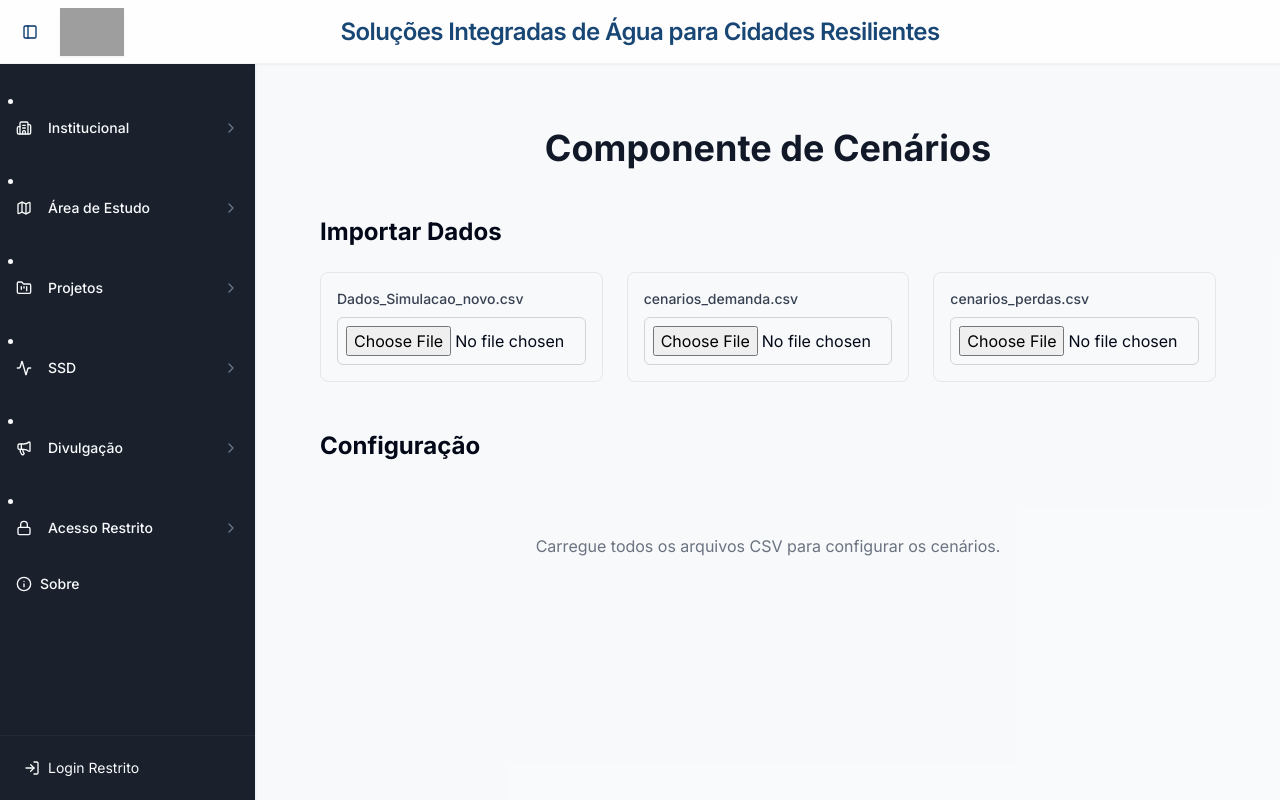
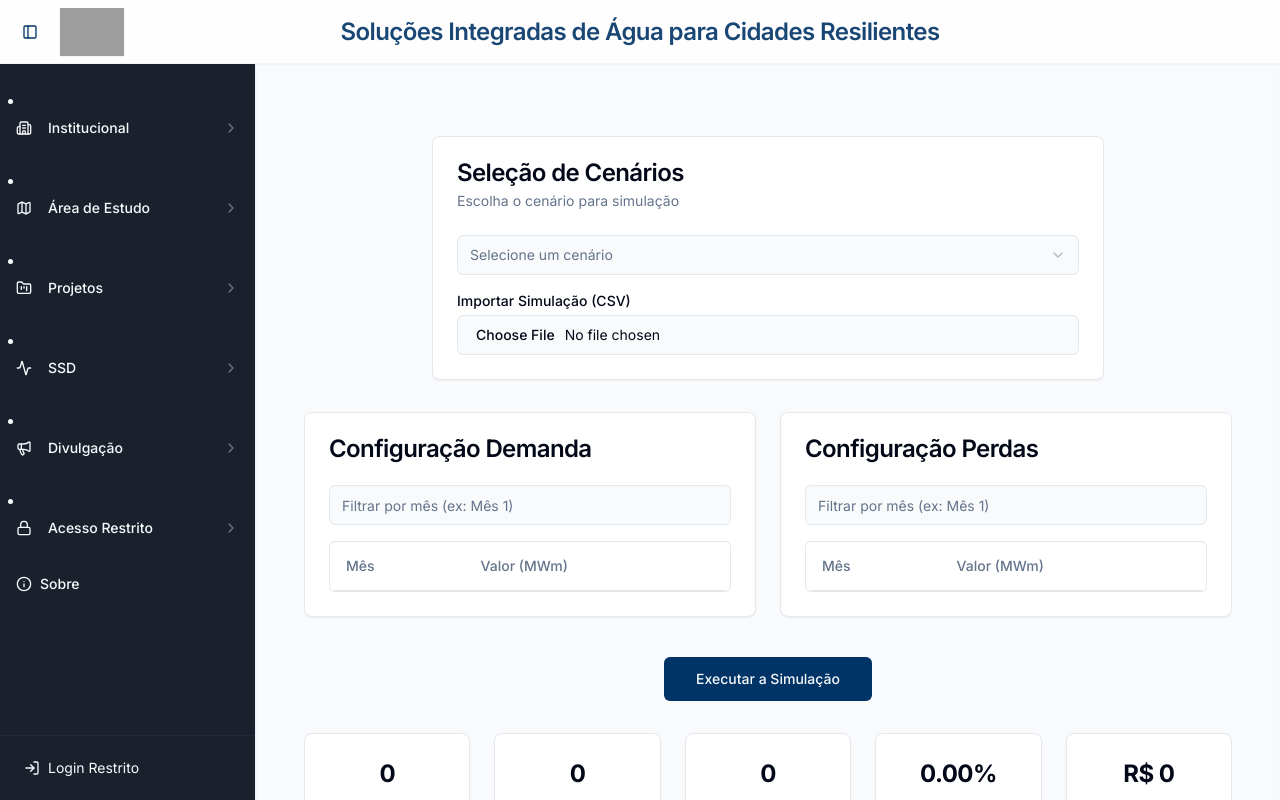
Before and after one commit to wlibrelon/ssd_sacre_v2, a React (Vite) app: page /ssd/cenarios in a window 1280 px wide. Built offline with nearby package versions, Linux system fonts and the light colour scheme; grey boxes are pictures that could not be loaded.

Commit message:
Auto-commit after full sync (build simulation)

```diff
--- a/src/pages/ssd/Cenarios.tsx
+++ b/src/pages/ssd/Cenarios.tsx
@@ -1,393 +1,248 @@
-import React, { useState, useCallback, useEffect } from 'react'
-import Papa from 'papaparse'
+import React, { useState, useEffect, ChangeEvent } from 'react'
+import { Card, CardContent, CardHeader, CardTitle, CardDescription } from '@/components/ui/card'
 import {
-  LineChart,
-  Line,
-  XAxis,
-  YAxis,
-  CartesianGrid,
-  Tooltip,
-  Legend,
-  ResponsiveContainer,
-  ScatterChart,
-  Scatter,
-  Cell,
-  BarChart,
-  Bar,
-} from 'recharts'
+  Select,
+  SelectContent,
+  SelectItem,
+  SelectTrigger,
+  SelectValue,
+} from '@/components/ui/select'
+import { Button } from '@/components/ui/button'
+import { Input } from '@/components/ui/input'
+import {
+  Table,
+  TableBody,
+  TableCell,
+  TableHead,
+  TableHeader,
+  TableRow,
+} from '@/components/ui/table'
+
+interface DataItem {
+  mes: string
+  valor: number
+}
+
+const Cenarios: React.FC = () => {
+  const [selectedScenario, setSelectedScenario] = useState<string>('')
+  const [demandaData, setDemandaData] = useState<DataItem[]>([])
+  const [perdasData, setPerdasData] = useState<DataItem[]>([])
+  const [demandaFilter, setDemandaFilter] = useState<string>('')
+  const [perdasFilter, setPerdasFilter] = useState<string>('')
+  const [showDemandaPerdas, setShowDemandaPerdas] = useState<boolean>(false)
+  const [totalDemanda, setTotalDemanda] = useState<number>(0)
+  const [totalPerdas, setTotalPerdas] = useState<number>(0)
+  const [energiaTotal, setEnergiaTotal] = useState<number>(0)
+  const [fatorPerdas, setFatorPerdas] = useState<number>(0)
+  const [custoTotal, setCustoTotal] = useState<number>(0)
+  const [simulationFile, setSimulationFile] = useState<File | null>(null)
+
+  useEffect(() => {
+    if (selectedScenario) {
+      // Mock data for demanda and perdas
+      const mockDemanda: DataItem[] = []
+      const mockPerdas: DataItem[] = []
+      for (let i = 1; i <= 12; i++) {
+        mockDemanda.push({ mes: `Mês ${i}`, valor: 1000 + i * 50 })
+        mockPerdas.push({ mes: `Mês ${i}`, valor: 50 + i * 2 })
+      }
+      setDemandaData(mockDemanda)
+      setPerdasData(mockPerdas)
+      setShowDemandaPerdas(false)
+    }
+  }, [selectedScenario])
 
   const normalizeString = (str: string): string => {
-  return (
-    str
-      ?.toString()
+    return str
+      .normalize('NFD')
+      .replace(/[\u0300-\u036f]/g, '')
       .toLowerCase()
       .trim()
-      .replace(/\s+/g, ' ')
-      .replace(/[^\w\s]/g, '') || ''
-  )
   }
 
-const formatNumber = (num: number, decimals: number = 2): string => {
-  return num.toLocaleString('pt-BR', {
-    minimumFractionDigits: decimals,
-    maximumFractionDigits: decimals,
-  })
+  const formatNumber = (num: number): string => {
+    return num.toLocaleString('pt-BR')
   }
 
-const CenariosComponent: React.FC = () => {
-  const [simulationRecords, setSimulationRecords] = useState<any[]>([])
-  const [demandaScenarios, setDemandaScenarios] = useState<any[]>([])
-  const [perdasScenarios, setPerdasScenarios] = useState<any[]>([])
-  const [selectedDemanda, setSelectedDemanda] = useState('')
-  const [selectedPerdas, setSelectedPerdas] = useState('')
-  const [showSummary, setShowSummary] = useState(false)
-  const [summaryData, setSummaryData] = useState({
-    meses: 0,
-    captado: 0,
-    demandado: 0,
-    demandaTotal: 0,
-    perdasMedia: 0,
-  })
-  const [chartData, setChartData] = useState<any[]>([])
+  const handleImportSimulation = async (e: ChangeEvent<HTMLInputElement>) => {
+    const files = e.target.files
+    if (files && files[0]) {
+      const importedFile = files[0]
+      setSimulationFile(importedFile)
+      // Simulate file processing (e.g., parse CSV)
+      const text = await importedFile.text()
+      console.log('Arquivo de simulação importado:', text)
+      // Logic to update data would go here
+    }
+  }
 
-  const handleSimulacaoFile = useCallback((e: React.ChangeEvent<HTMLInputElement>) => {
-    const file = e.target.files?.[0]
-    if (!file) return
-    if (!file.name.toLowerCase().endsWith('.csv')) {
-      alert('Apenas arquivos CSV são permitidos.')
-      return
+  const filteredDemanda = demandaData.filter((item) =>
+    normalizeString(item.mes).includes(normalizeString(demandaFilter)),
+  )
+
+  const filteredPerdas = perdasData.filter((item) =>
+    normalizeString(item.mes).includes(normalizeString(perdasFilter)),
+  )
+
+  const handleSimulation = () => {
+    const totDem = filteredDemanda.reduce((sum, item) => sum + item.valor, 0)
+    const totPer = filteredPerdas.reduce((sum, item) => sum + item.valor, 0)
+    const energia = totDem - totPer
+    const fator = totDem > 0 ? (totPer / totDem) * 100 : 0
+    const custo = energia * 0.5 // Arbitrary calculation
+
+    setTotalDemanda(totDem)
+    setTotalPerdas(totPer)
+    setEnergiaTotal(energia)
+    setFatorPerdas(fator)
+    setCustoTotal(custo)
+    setShowDemandaPerdas(true)
   }
-    if (file.size > 10 * 1024 * 1024) {
-      alert('Arquivo muito grande (máximo 10MB).')
-      return
-    }
-    Papa.parse(file, {
-      header: true,
-      skipEmptyLines: true,
-      complete: (results) => {
-        setSimulationRecords(results.data as any[])
-        setShowSummary(false)
-      },
-      error: (error) => alert('Erro ao processar arquivo de simulação: ' + error),
-    })
-  }, [])
-
-  const handleDemandaFile = useCallback((e: React.ChangeEvent<HTMLInputElement>) => {
-    const file = e.target.files?.[0]
-    if (!file) return
-    if (!file.name.toLowerCase().endsWith('.csv')) {
-      alert('Apenas arquivos CSV são permitidos.')
-      return
-    }
-    if (file.size > 10 * 1024 * 1024) {
-      alert('Arquivo muito grande (máximo 10MB).')
-      return
-    }
-    Papa.parse(file, {
-      header: true,
-      skipEmptyLines: true,
-      complete: (results) => {
-        setDemandaScenarios(results.data as any[])
-        setSelectedDemanda('')
-        setShowSummary(false)
-      },
-      error: (error) => alert('Erro ao processar cenários de demanda: ' + error),
-    })
-  }, [])
-
-  const handlePerdasFile = useCallback((e: React.ChangeEvent<HTMLInputElement>) => {
-    const file = e.target.files?.[0]
-    if (!file) return
-    if (!file.name.toLowerCase().endsWith('.csv')) {
-      alert('Apenas arquivos CSV são permitidos.')
-      return
-    }
-    if (file.size > 10 * 1024 * 1024) {
-      alert('Arquivo muito grande (máximo 10MB).')
-      return
-    }
-    Papa.parse(file, {
-      header: true,
-      skipEmptyLines: true,
-      complete: (results) => {
-        setPerdasScenarios(results.data as any[])
-        setSelectedPerdas('')
-        setShowSummary(false)
-      },
-      error: (error) => alert('Erro ao processar cenários de perdas: ' + error),
-    })
-  }, [])
-
-  const handleExecutar = useCallback(() => {
-    if (!selectedDemanda || !selectedPerdas) {
-      alert('Selecione os cenários de demanda e perdas.')
-      return
-    }
-    const demandaRow = demandaScenarios.find((s: any) => s.Cenário === selectedDemanda)
-    const perdasRow = perdasScenarios.find((s: any) => s.Cenário === selectedPerdas)
-    if (!demandaRow || !perdasRow) {
-      alert('Cenário selecionado não encontrado.')
-      return
-    }
-    const merged: any[] = []
-    let totalCaptado = 0
-    let totalDemandado = 0
-    let totalGrossDemand = 0
-    let totalPerdas = 0
-    simulationRecords.forEach((rec: any) => {
-      const mes = Number(rec.Mês)
-      const vazao = Number(rec.Vazao_1000m3_mes || 0)
-      const demandaStr = demandaRow[`Mês ${mes}`]
-      const perdasStr = perdasRow[`Mês ${mes}`]
-      const demandaVal = Number(demandaStr ?? 0)
-      const perdasVal = Number(perdasStr ?? 0)
-      const eficiencia = Math.max(0.01, 1 - perdasVal / 100) // Avoid div by zero
-      const grossDemand = demandaVal / eficiencia
-      const balance = vazao - grossDemand
-      merged.push({
-        Mes: mes,
-        Vazao: vazao,
-        Demanda: demandaVal,
-        Perdas: perdasVal,
-        Balance: balance,
-      })
-      totalCaptado += vazao
-      totalDemandado += demandaVal
-      totalGrossDemand += grossDemand
-      totalPerdas += perdasVal
-    })
-    const meses = merged.length
-    const perdasMedia = meses > 0 ? totalPerdas / meses : 0
-    setSummaryData({
-      meses,
-      captado: totalCaptado,
-      demandado: totalDemandado,
-      demandaTotal: totalGrossDemand,
-      perdasMedia,
-    })
-    setChartData(merged)
-    setShowSummary(true)
-  }, [simulationRecords, demandaScenarios, perdasScenarios, selectedDemanda, selectedPerdas])
-
-  useEffect(() => {
-    if (
-      demandaScenarios.length > 0 &&
-      perdasScenarios.length > 0 &&
-      demandaScenarios.length !== perdasScenarios.length
-    ) {
-      alert(
-        `Quantidades de cenários diferentes: Demanda (${demandaScenarios.length}), Perdas (${perdasScenarios.length}).`,
-      )
-    }
-  }, [demandaScenarios.length, perdasScenarios.length])
-
-  const isDataLoaded =
-    simulationRecords.length > 0 && demandaScenarios.length > 0 && perdasScenarios.length > 0
 
   return (
-    <div className="container mx-auto p-8 max-w-7xl">
-      <h1 className="text-4xl font-bold text-gray-900 mb-12 text-center">Componente de Cenários</h1>
+    <div className="container mx-auto py-10 px-4">
+      <Card className="w-full max-w-2xl mx-auto mb-8">
+        <CardHeader>
+          <CardTitle>Seleção de Cenários</CardTitle>
+          <CardDescription>Escolha o cenário para simulação</CardDescription>
+        </CardHeader>
+        <CardContent className="space-y-4">
+          <Select value={selectedScenario} onValueChange={setSelectedScenario}>
+            <SelectTrigger>
+              <SelectValue placeholder="Selecione um cenário" />
+            </SelectTrigger>
+            <SelectContent>
+              <SelectItem value="base">Base 2024</SelectItem>
+              <SelectItem value="otimista">Otimista 2025</SelectItem>
+              <SelectItem value="pessimista">Pessimista 2025</SelectItem>
+            </SelectContent>
+          </Select>
+          <div>
+            <label className="text-sm font-medium block mb-1">Importar Simulação (CSV)</label>
+            <Input type="file" accept=".csv" onChange={handleImportSimulation} />
+          </div>
+        </CardContent>
+      </Card>
 
-      {/* Seção de Importação */}
-      <section className="mb-12">
-        <h2 className="text-2xl font-bold mb-6">Importar Dados</h2>
-        <div className="grid grid-cols-1 md:grid-cols-3 gap-6">
-          <div className="border p-4 rounded-lg">
-            <label className="block text-sm font-medium text-gray-700 mb-2">
-              Dados_Simulacao_novo.csv
-            </label>
-            <input
-              type="file"
-              accept=".csv"
-              onChange={handleSimulacaoFile}
-              className="w-full p-2 border border-gray-300 rounded-md"
+      <div className="grid grid-cols-1 md:grid-cols-2 gap-6 mb-8">
+        <Card>
+          <CardHeader>
+            <CardTitle>Configuração Demanda</CardTitle>
+          </CardHeader>
+          <CardContent className="space-y-4">
+            <Input
+              placeholder="Filtrar por mês (ex: Mês 1)"
+              value={demandaFilter}
+              onChange={(e) => setDemandaFilter(e.target.value)}
             />
+            <div className="rounded-md border max-h-60 overflow-auto">
+              <Table>
+                <TableHeader>
+                  <TableRow>
+                    <TableHead>Mês</TableHead>
+                    <TableHead>Valor (MWm)</TableHead>
+                  </TableRow>
+                </TableHeader>
+                <TableBody>
+                  {filteredDemanda.map((item, index) => (
+                    <TableRow key={index}>
+                      <TableCell>{item.mes}</TableCell>
+                      <TableCell>{formatNumber(item.valor)}</TableCell>
+                    </TableRow>
+                  ))}
+                </TableBody>
+              </Table>
             </div>
-          <div className="border p-4 rounded-lg">
-            <label className="block text-sm font-medium text-gray-700 mb-2">
-              cenarios_demanda.csv
-            </label>
-            <input
-              type="file"
-              accept=".csv"
-              onChange={handleDemandaFile}
-              className="w-full p-2 border border-gray-300 rounded-md"
+          </CardContent>
+        </Card>
+
+        <Card>
+          <CardHeader>
+            <CardTitle>Configuração Perdas</CardTitle>
+          </CardHeader>
+          <CardContent className="space-y-4">
+            <Input
+              placeholder="Filtrar por mês (ex: Mês 1)"
+              value={perdasFilter}
+              onChange={(e) => setPerdasFilter(e.target.value)}
             />
+            <div className="rounded-md border max-h-60 overflow-auto">
+              <Table>
+                <TableHeader>
+                  <TableRow>
+                    <TableHead>Mês</TableHead>
+                    <TableHead>Valor (MWm)</TableHead>
+                  </TableRow>
+                </TableHeader>
+                <TableBody>
+                  {filteredPerdas.map((item, index) => (
+                    <TableRow key={index}>
+                      <TableCell>{item.mes}</TableCell>
+                      <TableCell>{formatNumber(item.valor)}</TableCell>
+                    </TableRow>
+                  ))}
+                </TableBody>
+              </Table>
             </div>
-          <div className="border p-4 rounded-lg">
-            <label className="block text-sm font-medium text-gray-700 mb-2">
-              cenarios_perdas.csv
-            </label>
-            <input
-              type="file"
-              accept=".csv"
-              onChange={handlePerdasFile}
-              className="w-full p-2 border border-gray-300 rounded-md"
-            />
-          </div>
-        </div>
-      </section>
+          </CardContent>
+        </Card>
 
-      {/* Seção de Configuração */}
-      <section className="mb-12">
-        <h2 className="text-2xl font-bold mb-6">Configuração</h2>
-        {!isDataLoaded ? (
-          <div className="text-center py-12 text-gray-500">
-            Carregue todos os arquivos CSV para configurar os cenários.
-          </div>
-        ) : (
-          <>
-            <div className="grid grid-cols-1 lg:grid-cols-3 gap-6 mb-6">
-              <div className="lg:col-span-1 p-6 border-2 border-gray-300 rounded-xl shadow-lg">
-                <h3 className="text-xl font-bold mb-4">Cenários de Demanda</h3>
-                <select
-                  value={selectedDemanda}
-                  onChange={(e) => setSelectedDemanda(e.target.value)}
-                  className="w-full p-3 border border-gray-300 rounded-lg focus:outline-none focus:ring-2 focus:ring-blue-500"
-                >
-                  <option value="">Selecione um cenário</option>
-                  {demandaScenarios.map((scenario: any, index: number) => (
-                    <option key={index} value={scenario.Cenário}>
-                      {scenario.Cenário}
-                    </option>
-                  ))}
-                </select>
-              </div>
-              <div className="lg:col-span-1 p-6 border-2 border-gray-300 rounded-xl shadow-lg">
-                <h3 className="text-xl font-bold mb-4">Cenários de Perdas</h3>
-                <select
-                  value={selectedPerdas}
-                  onChange={(e) => setSelectedPerdas(e.target.value)}
-                  className="w-full p-3 border border-gray-300 rounded-lg focus:outline-none focus:ring-2 focus:ring-blue-500"
-                >
-                  <option value="">Selecione um cenário</option>
-                  {perdasScenarios.map((scenario: any, index: number) => (
-                    <option key={index} value={scenario.Cenário}>
-                      {scenario.Cenário}
-                    </option>
-                  ))}
-                </select>
-              </div>
-              <div className="p-6 border-2 border-blue-300 rounded-xl shadow-lg flex items-center justify-center">
-                <button
-                  onClick={handleExecutar}
-                  disabled={!selectedDemanda || !selectedPerdas}
-                  className="w-full bg-blue-600 text-white py-4 px-8 rounded-lg font-bold text-lg hover:bg-blue-700 disabled:bg-gray-400 disabled:cursor-not-allowed transition-colors"
-                >
+        <div className="md:col-span-2 flex justify-center pt-4">
+          <Button onClick={handleSimulation} size="lg" className="w-full md:w-auto">
             Executar a Simulação
-                </button>
-              </div>
-            </div>
-          </>
-        )}
-      </section>
-
-      {/* Dashboard */}
-      {showSummary && (
-        <section>
-          <h2 className="text-3xl font-bold mb-8 text-center">Dashboard de Resultados</h2>
-          <div className="grid grid-cols-1 sm:grid-cols-2 lg:grid-cols-5 gap-6 mb-12">
-            <div className="p-6 bg-white border-4 border-gray-400 rounded-xl shadow-lg text-center">
-              <h3 className="text-lg font-semibold text-gray-700 mb-2">Meses</h3>
-              <p className="text-3xl font-bold text-gray-900">{summaryData.meses}</p>
-            </div>
-            <div className="p-6 bg-white border-4 border-green-500 rounded-xl shadow-lg text-center">
-              <h3 className="text-lg font-semibold text-gray-700 mb-2">Volume Captado (1000m³)</h3>
-              <p className="text-3xl font-bold text-green-900">
-                {formatNumber(summaryData.captado)}
-              </p>
-            </div>
-            <div className="p-6 bg-white border-4 border-blue-500 rounded-xl shadow-lg text-center">
-              <h3 className="text-lg font-semibold text-gray-700 mb-2">
-                Volume Demandado (1000m³)
-              </h3>
-              <p className="text-3xl font-bold text-blue-900">
-                {formatNumber(summaryData.demandado)}
-              </p>
-            </div>
-            <div className="p-6 bg-white border-4 border-orange-500 rounded-xl shadow-lg text-center">
-              <h3 className="text-lg font-semibold text-gray-700 mb-2">Demanda Total (1000m³)</h3>
-              <p className="text-3xl font-bold text-orange-900">
-                {formatNumber(summaryData.demandaTotal)}
-              </p>
-            </div>
-            <div className="p-6 bg-white border-4 border-red-500 rounded-xl shadow-lg text-center">
-              <h3 className="text-lg font-semibold text-gray-700 mb-2">Perdas Média (%)</h3>
-              <p className="text-3xl font-bold text-red-900">
-                {formatNumber(summaryData.perdasMedia, 1)}%
-              </p>
+          </Button>
         </div>
       </div>
 
-          <div className="grid grid-cols-1 lg:grid-cols-2 gap-8 mb-8">
-            <div className="bg-white p-6 rounded-xl shadow-lg">
-              <h3 className="text-xl font-bold mb-6">Vazão × Demanda</h3>
-              <ResponsiveContainer width="100%" height={400}>
-                <LineChart data={chartData}>
-                  <CartesianGrid strokeDasharray="3 3" />
-                  <XAxis dataKey="Mes" />
-                  <YAxis />
-                  <Tooltip />
-                  <Legend />
-                  <Line
-                    type="monotone"
-                    dataKey="Vazao"
-                    stroke="#8884d8"
-                    strokeWidth={3}
-                    dot={false}
-                  />
-                  <Line
-                    type="monotone"
-                    dataKey="Demanda"
-                    stroke="#82ca9d"
-                    strokeWidth={3}
-                    dot={false}
-                  />
-                </LineChart>
-              </ResponsiveContainer>
+      <div className="grid grid-cols-1 sm:grid-cols-2 lg:grid-cols-5 gap-6">
+        <Card>
+          <CardHeader className="flex flex-col items-center space-y-1.5 pb-2">
+            <CardTitle className="text-2xl font-bold">{formatNumber(totalDemanda)}</CardTitle>
+            <CardDescription>Total Demanda</CardDescription>
+          </CardHeader>
+          <CardContent>
+            <p className="text-xs text-muted-foreground">MWm</p>
+          </CardContent>
+        </Card>
+        <Card>
+          <CardHeader className="flex flex-col items-center space-y-1.5 pb-2">
+            <CardTitle className="text-2xl font-bold">{formatNumber(totalPerdas)}</CardTitle>
+            <CardDescription>Total Perdas</CardDescription>
+          </CardHeader>
+          <CardContent>
+            <p className="text-xs text-muted-foreground">MWm</p>
+          </CardContent>
+        </Card>
+        <Card>
+          <CardHeader className="flex flex-col items-center space-y-1.5 pb-2">
+            <CardTitle className="text-2xl font-bold">{formatNumber(energiaTotal)}</CardTitle>
+            <CardDescription>Energia Total</CardDescription>
+          </CardHeader>
+          <CardContent>
+            <p className="text-xs text-muted-foreground">MWm</p>
+          </CardContent>
+        </Card>
+        <Card>
+          <CardHeader className="flex flex-col items-center space-y-1.5 pb-2">
+            <CardTitle className="text-2xl font-bold">{fatorPerdas.toFixed(2)}%</CardTitle>
+            <CardDescription>Fator de Perdas</CardDescription>
+          </CardHeader>
+          <CardContent>
+            <p className="text-xs text-muted-foreground">do total</p>
+          </CardContent>
+        </Card>
+        <Card>
+          <CardHeader className="flex flex-col items-center space-y-1.5 pb-2">
+            <CardTitle className="text-2xl font-bold">R$ {formatNumber(custoTotal)}</CardTitle>
+            <CardDescription>Custo Total</CardDescription>
+          </CardHeader>
+          <CardContent>
+            <p className="text-xs text-muted-foreground">estimado</p>
+          </CardContent>
+        </Card>
       </div>
-            <div className="bg-white p-6 rounded-xl shadow-lg">
-              <h3 className="text-xl font-bold mb-6">Demanda × Perdas</h3>
-              <ResponsiveContainer width="100%" height={400}>
-                <ScatterChart>
-                  <CartesianGrid strokeDasharray="3 3" />
-                  <XAxis type="number" dataKey="Demanda" name="Demanda" unit=" 1000m³" />
-                  <YAxis type="number" dataKey="Perdas" name="Perdas" unit=" %" />
-                  <Tooltip cursor={{ strokeDasharray: '3 3' }} />
-                  <Scatter name="A" data={chartData} fill="#8884d8">
-                    {chartData.map((entry, index) => (
-                      <Cell
-                        key={`cell-${index}`}
-                        fill={entry.Balance >= 0 ? '#10b981' : '#ef4444'}
-                        r={6}
-                      />
-                    ))}
-                  </Scatter>
-                </ScatterChart>
-              </ResponsiveContainer>
-            </div>
-          </div>
-
-          <div className="bg-white p-6 rounded-xl shadow-lg">
-            <h3 className="text-xl font-bold mb-6">Déficit / Superávit</h3>
-            <ResponsiveContainer width="100%" height={400}>
-              <BarChart data={chartData}>
-                <CartesianGrid strokeDasharray="3 3" />
-                <XAxis dataKey="Mes" />
-                <YAxis />
-                <Tooltip />
-                <Bar dataKey="Balance">
-                  {chartData.map((entry, index) => (
-                    <Cell key={`cell-${index}`} fill={entry.Balance >= 0 ? '#10b981' : '#ef4444'} />
-                  ))}
-                </Bar>
-              </BarChart>
-            </ResponsiveContainer>
-          </div>
-        </section>
-      )}
     </div>
   )
 }
 
-export default CenariosComponent
+export default Cenarios
```
Also changed, not shown: .skip.config.json. Lines whose indentation alone changed are shown as unchanged.
